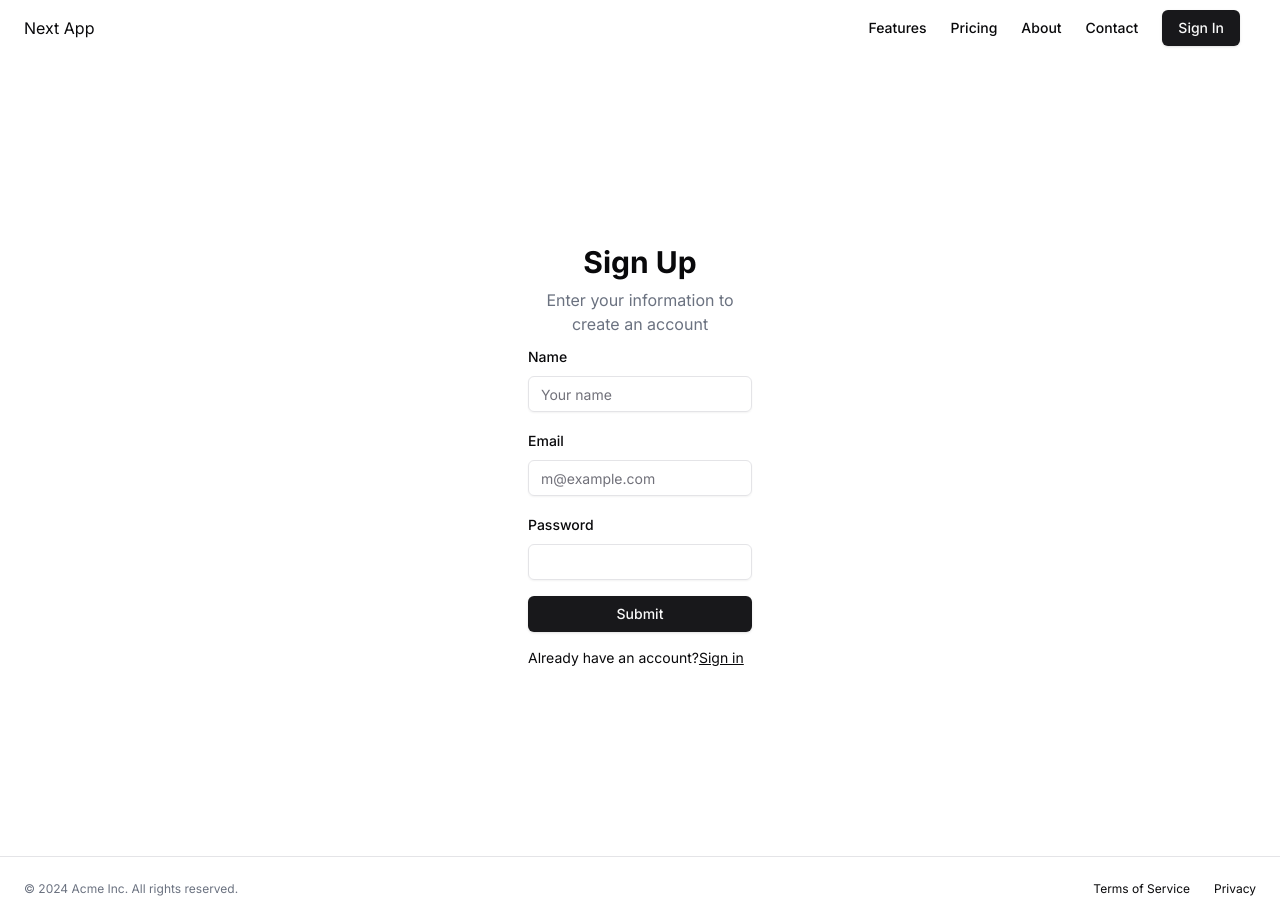
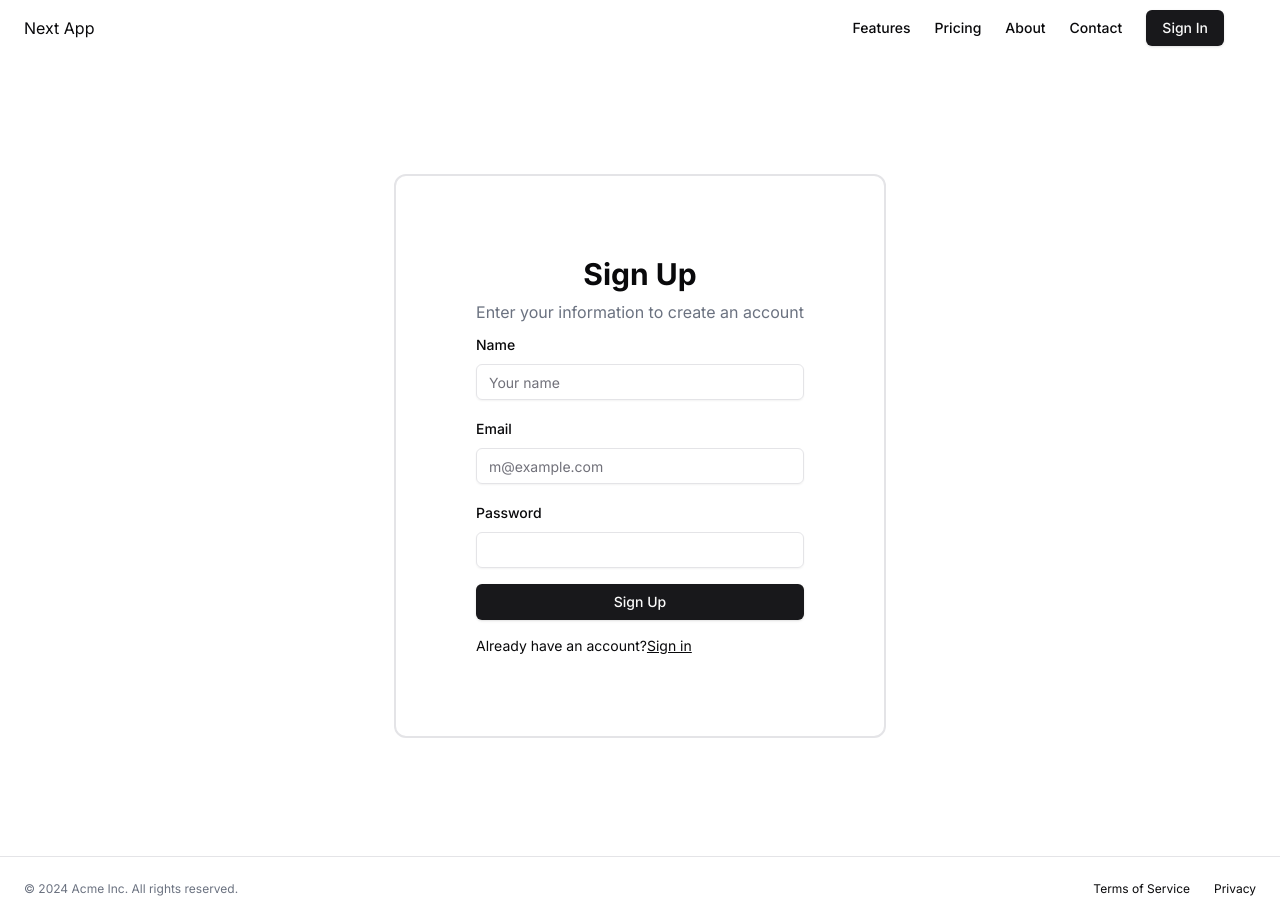
Before and after one commit to erickzz/projeto-next, a Next.js app: page /auth/register in a window 1280 px wide. Built offline with nearby package versions, Linux system fonts and the light colour scheme; no server answers.

Commit message:
Improving register and layout adjusts

```diff
--- a/app/auth/page.tsx
+++ b/app/auth/page.tsx
@@ -53,7 +53,7 @@ export default function Page() {
   }
   return (
     <div className="h-screen flex justify-center items-center">
-      <div className="w-auto h-auto border-2 p-20 rounded">
+      <div className="w-auto h-auto border-2 p-20 rounded-xl">
         <div className="space-y-2 text-center mb-2">
           <h1 className="text-3xl font-bold">Sign In</h1>
           <p className="text-gray-500 dark:text-gray-400">
@@ -84,13 +84,13 @@ export default function Page() {
                 <FormItem>
                   <FormLabel>Password</FormLabel>
                   <FormControl>
-                    <Input {...field} />
+                    <Input {...field} type="password" />
                   </FormControl>
                 </FormItem>
               )}
             />
 
-            <Button className="w-full" type="submit">
+            <Button className="w-full" type="submit" disabled={isLoading}>
               {isLoading ? <Spinner /> : 'Submit'}
             </Button>
           </form>
--- a/app/auth/register/page.tsx
+++ b/app/auth/register/page.tsx
@@ -1,5 +1,6 @@
 'use client';
 
+import Spinner from '@/components/Spinner';
 import { Button } from '@/components/ui/button';
 import {
   Form,
@@ -12,6 +13,7 @@ import { Input } from '@/components/ui/input';
 import { zodResolver } from '@hookform/resolvers/zod';
 import Link from 'next/link';
 import { useRouter } from 'next/navigation';
+import { useState } from 'react';
 import { useForm } from 'react-hook-form';
 import { z } from 'zod';
 
@@ -29,12 +31,14 @@ const formSchema = z.object({
 
 export default function Page() {
   const router = useRouter();
+  const [isLoading, setIsLoading] = useState(false);
   const submitHandler = async (data: {
     name: string;
     email: string;
     password: string;
   }) => {
     try {
+      setIsLoading(true);
       fetch('/api/auth/register', {
         method: 'POST',
         headers: {
@@ -42,10 +46,14 @@ export default function Page() {
         },
         body: JSON.stringify(data),
       });
+      console.log(form.formState.isSubmitting);
     } catch (error) {
       console.error('Error creating user:', error);
+    } finally {
+      setTimeout(() => {
+        router.push('/auth');
+      }, 3000);
     }
-    router.push('/auth');
   };
 
   const form = useForm<z.infer<typeof formSchema>>({
@@ -59,7 +67,7 @@ export default function Page() {
 
   return (
     <div className="h-screen w-screen flex justify-center items-center">
-      <div className="w-1/5 h-auto p-4">
+      <div className="w-auto h-auto border-2 p-20 rounded-xl">
         <div className="space-y-2 text-center mb-2">
           <h1 className="text-3xl font-bold">Sign Up</h1>
           <p className="text-gray-500 dark:text-gray-400">
@@ -102,14 +110,14 @@ export default function Page() {
                 <FormItem>
                   <FormLabel>Password</FormLabel>
                   <FormControl>
-                    <Input {...field} />
+                    <Input {...field} type="password" />
                   </FormControl>
                 </FormItem>
               )}
             />
 
-            <Button className="w-full" type="submit">
-              Submit
+            <Button className="w-full" type="submit" disabled={isLoading}>
+              {isLoading ? <Spinner /> : 'Sign Up'}
             </Button>
           </form>
         </Form>
--- a/app/page.tsx
+++ b/app/page.tsx
@@ -78,7 +78,7 @@ export default function Home() {
       </section>
       <section className="w-full py-12 md:py-24 lg:py-32">
         <div className="container grid items-center gap-6 px-4 md:px-6 lg:grid-cols-2 lg:gap-10">
-          <div className="space-y-4 border-4 border-red-400">
+          <div className="space-y-4">
             <div className="inline-block rounded-lg bg-gray-100 px-3 py-1 text-sm dark:bg-gray-800">
               Performance
             </div>
--- a/components/Navbar.tsx
+++ b/components/Navbar.tsx
@@ -20,7 +20,7 @@ export default function Navbar() {
   const loadingSession = status === 'loading';
 
   return (
-    <header className="px-4 lg:px-6 h-14 flex items-center">
+    <header className="px-4 lg:px-6 h-14 flex items-center mr-4">
       <Link className="flex items-center justify-center text-bla" href="/">
         Next App
       </Link>
@@ -62,9 +62,12 @@ export default function Navbar() {
             <DropdownMenuContent>
               <DropdownMenuLabel>My Account</DropdownMenuLabel>
               <DropdownMenuSeparator />
-              <DropdownMenuItem>Profile</DropdownMenuItem>
+              <DropdownMenuItem className="cursor-pointer">
+                Profile
+              </DropdownMenuItem>
               <DropdownMenuSeparator />
               <DropdownMenuItem
+                className="cursor-pointer"
                 onClick={() => {
                   signOut();
                 }}
```
